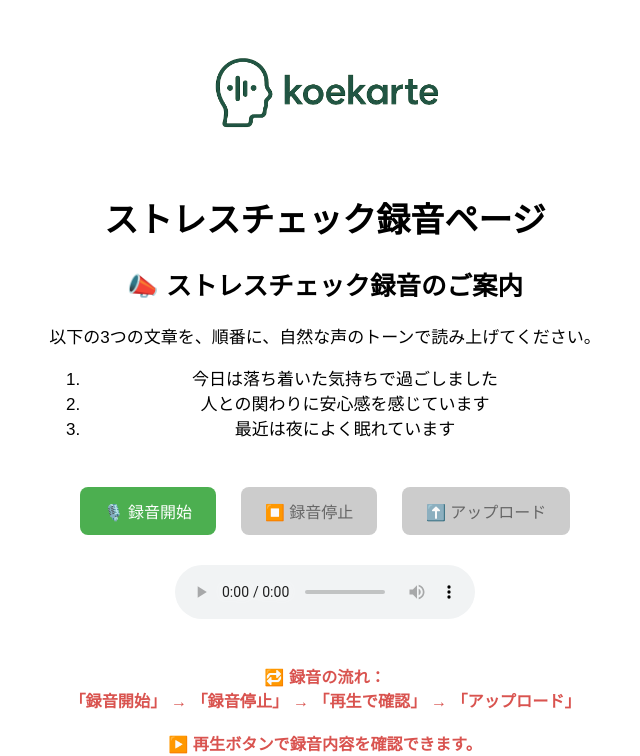
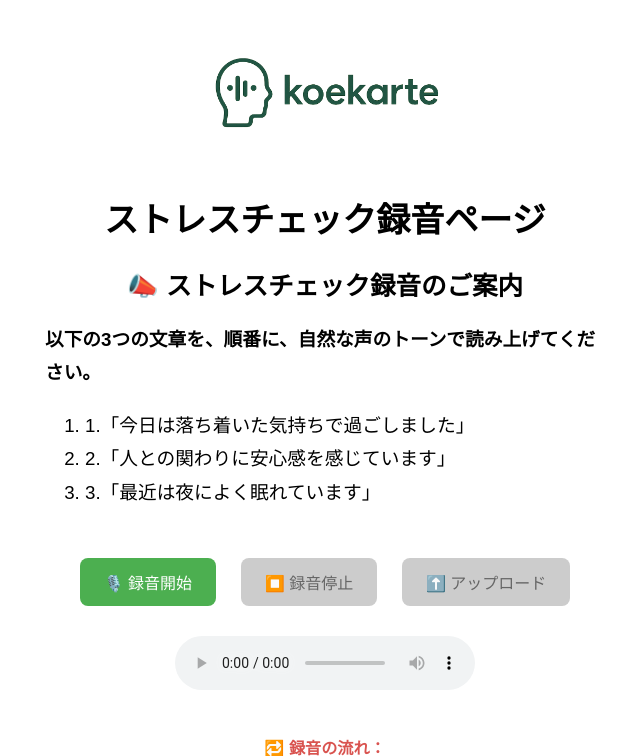
Before and after one commit to mojitap/koekarte_app, a Flask app: page /record in a window 1280 px wide. Shown: the top 756 px of the page, without its empty margins (315-955 px from the left). Run offline with Flask 3, Linux system fonts and the light colour scheme; the visitor is signed in with stand-in values (Sample User, id 1).

Commit message:
Update record.html

```diff
--- a/templates/record.html
+++ b/templates/record.html
@@ -6,13 +6,14 @@
     <h1>ストレスチェック録音ページ</h1>
 
     <h2>📣 ストレスチェック録音のご案内</h2>
-    <p>以下の3つの文章を、順番に、自然な声のトーンで読み上げてください。</p>
-
-    <ol>
-      <li>今日は落ち着いた気持ちで過ごしました</li>
-      <li>人との関わりに安心感を感じています</li>
-      <li>最近は夜によく眠れています</li>
-    </ol>
+    <div style="text-align: left; font-size: 1.1em; line-height: 1.8; margin-top: 20px;">
+      <strong>以下の3つの文章を、順番に、自然な声のトーンで読み上げてください。</strong>
+      <ol>
+        <li>1.「今日は落ち着いた気持ちで過ごしました」</li>
+        <li>2.「人との関わりに安心感を感じています」</li>
+        <li>3.「最近は夜によく眠れています」</li>
+      </ol>
+    </div>
 
     <br>
     <button id="recordButton">🎙️ 録音開始</button>
@@ -24,7 +25,7 @@
 
     <p style="color: #d9534f; font-size: 0.95em; font-weight: bold; margin-top: 20px;">
       🔁 録音の流れ：<br>
-      「録音開始」 → 「録音停止」 → 「再生で確認」 → 「アップロード」<br><br>
+      「録音開始」→「録音停止」→「再生で確認」→「アップロード」<br><br>
       ▶️ 再生ボタンで録音内容を確認できます。<br>
       ✅ 確認せずにアップロードしても構いません。<br>
       🔁 アップロードしなければ、録音は何回でもやり直し可能です。<br>
```
